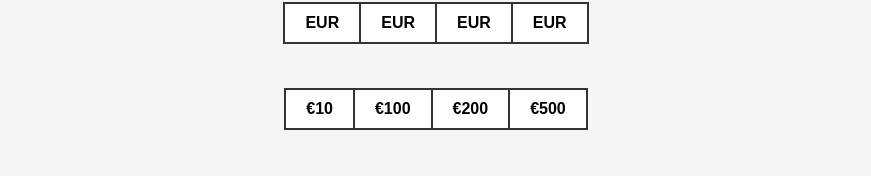
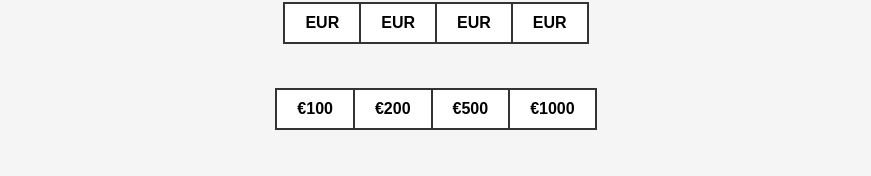
Before and after one commit to 19eddyjohn75/-meme-stablecoin-, a plain HTML site: page index.html in a window 1280 px wide. Shown: the part 136-312 px from the top of the page, without its empty margins (204-1075 px from the left). Drawn offline with Linux system fonts and the light colour scheme.

Commit message:
Update index.html

```diff
--- a/index.html
+++ b/index.html
@@ -60,10 +60,10 @@
 <!-- Lower Table -->
 <table class="table" id="lowerTable">
     <tr>
-        <td>€10</td>
         <td>€100</td>
         <td>€200</td>
         <td>€500</td>
+        <td>€1000</td>
     </tr>
 </table>
 
```
